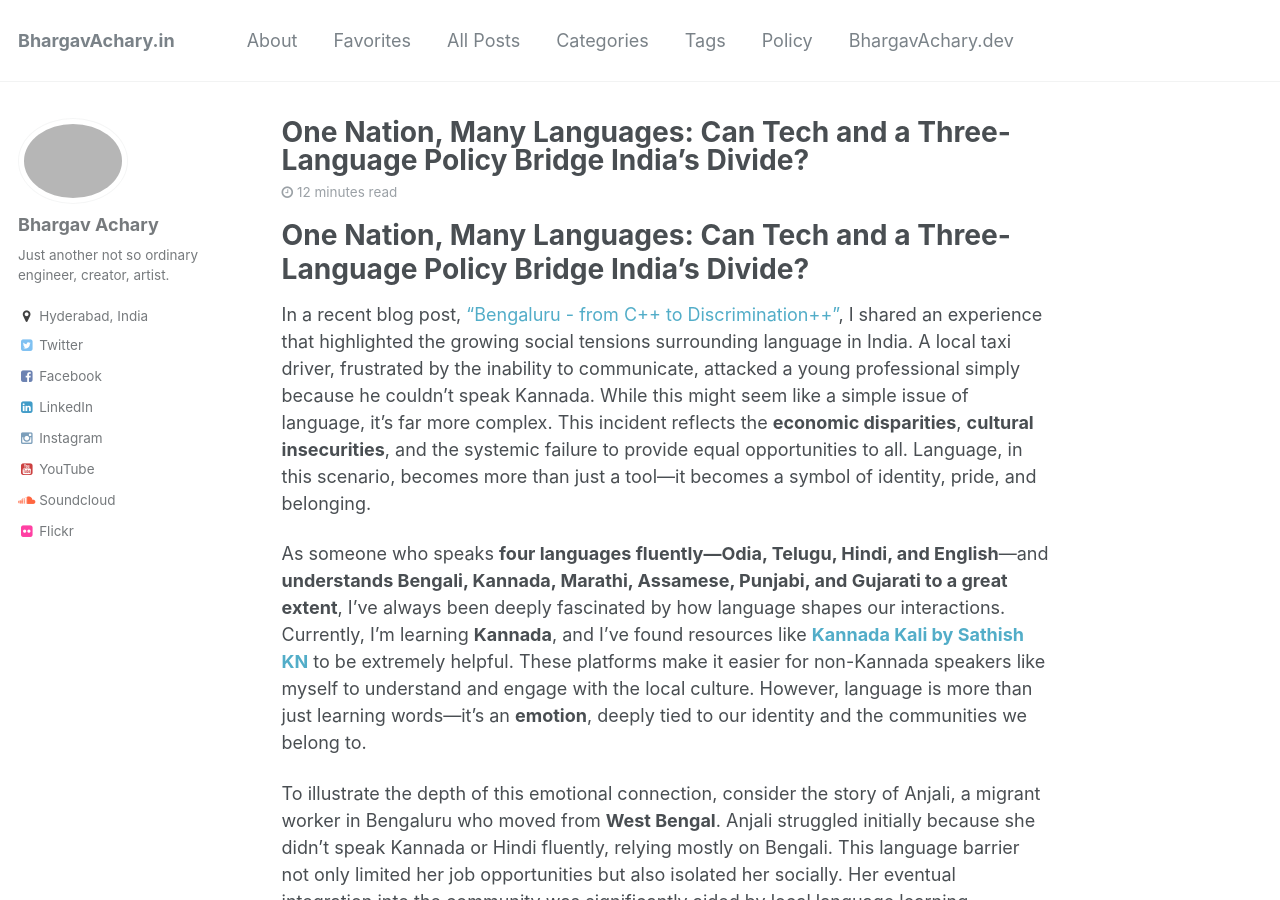
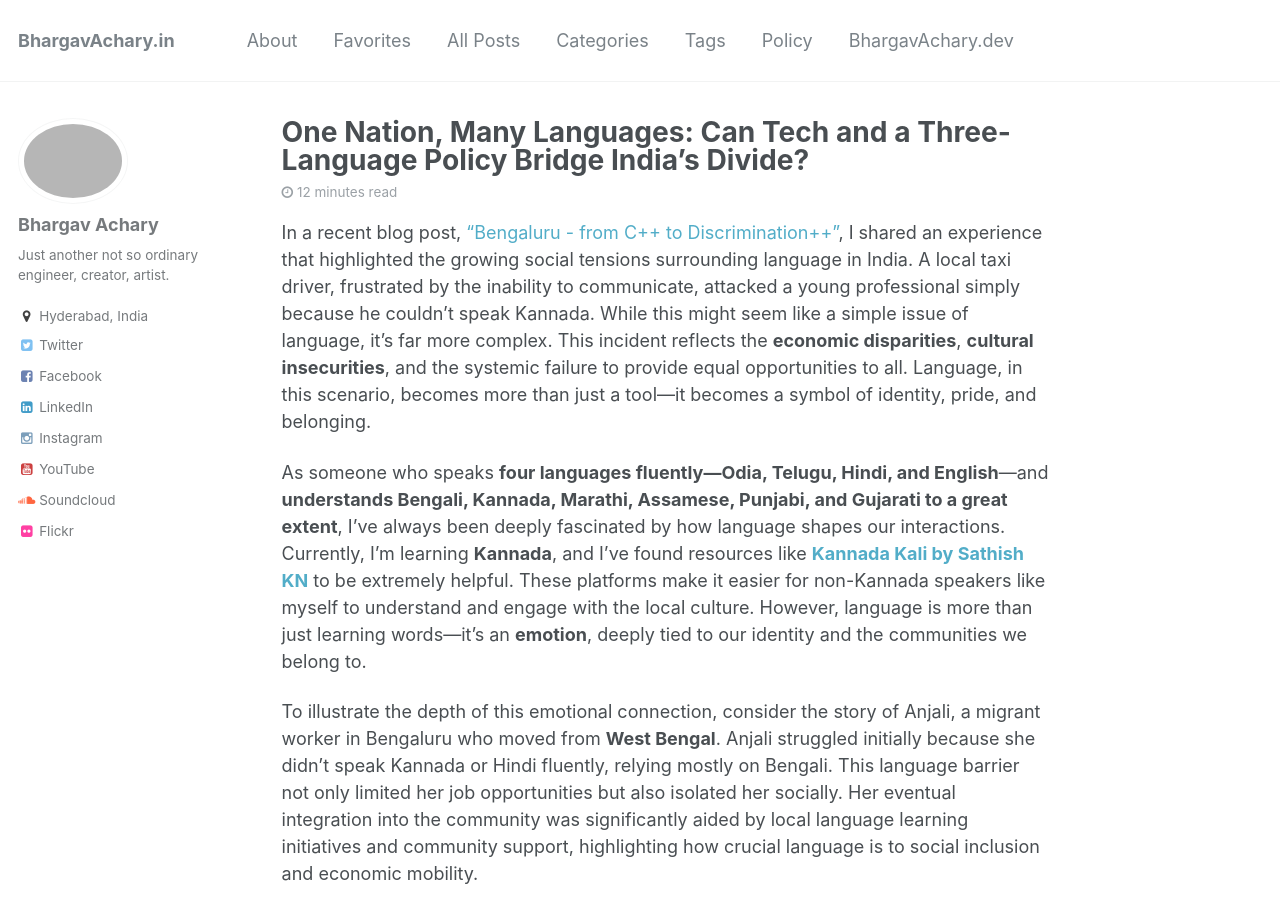
Before and after one commit to bhargavachary/bhargavachary.github.io, a Jekyll site: the page built from _posts/2024-09-23-one-nation-many-languages.md, in a window 1280 px wide and 900 px high. Built offline with Jekyll 4.4.1, drawn with Linux system fonts in a browser that asks for light colours; comment, search, counter and statistics services are not loaded.

Commit message:
Update 2024-09-23-one-nation-many-languages.md

```diff
--- a/_posts/2024-09-23-one-nation-many-languages.md
+++ b/_posts/2024-09-23-one-nation-many-languages.md
@@ -16,7 +16,6 @@ tags:
   - Language Barriers
 excerpt: "India's linguistic diversity is both a strength and a challenge. Could a three-language policy, supported by technology, bridge the divide while preserving regional identities? This post explores the potential of language policies and tech in uniting the country."
 ---
-# One Nation, Many Languages: Can Tech and a Three-Language Policy Bridge India’s Divide?
 
 In a recent blog post, ["Bengaluru - from C++ to Discrimination++"](https://bhargavachary.in/2024/05/26/todays-bengaluru-hatred-discrimination.html), I shared an experience that highlighted the growing social tensions surrounding language in India. A local taxi driver, frustrated by the inability to communicate, attacked a young professional simply because he couldn’t speak Kannada. While this might seem like a simple issue of language, it’s far more complex. This incident reflects the **economic disparities**, **cultural insecurities**, and the systemic failure to provide equal opportunities to all. Language, in this scenario, becomes more than just a tool—it becomes a symbol of identity, pride, and belonging.
 
```
